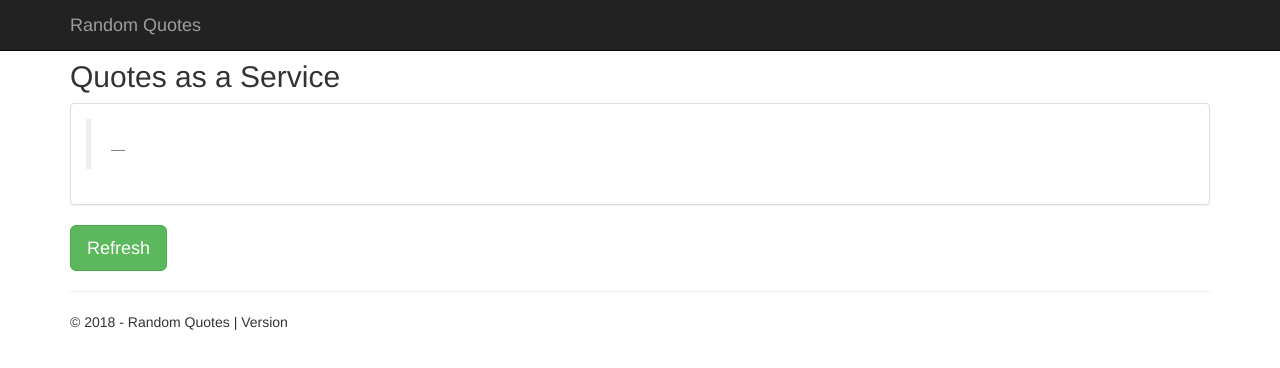
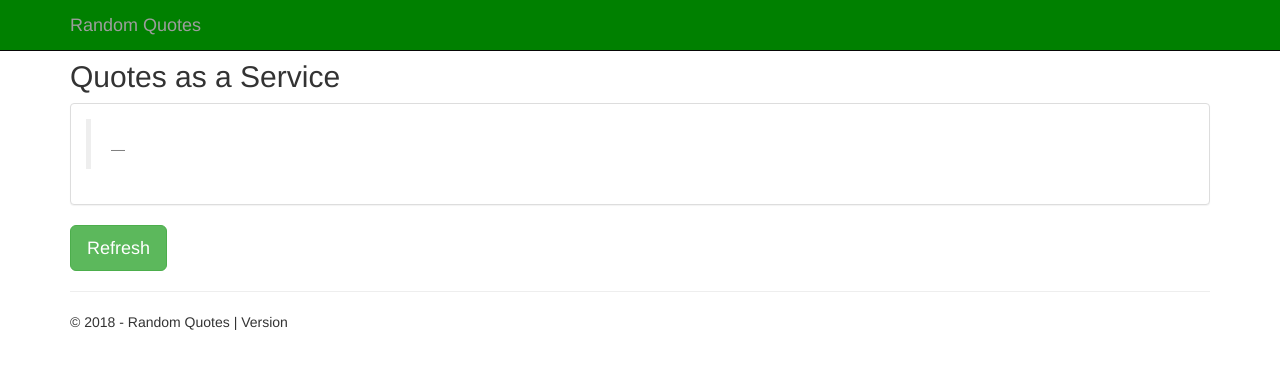
Before and after one commit to OctopusSamples/RandomQuotes-Frontend-Go, a plain HTML site: page web/index.html in a window 1280 px wide. Drawn offline with Linux system fonts and the light colour scheme; no server answers.

Commit message:
Feature branch example

```diff
--- a/web/index.html
+++ b/web/index.html
@@ -13,7 +13,7 @@
 
 <body>
 
-<nav class="navbar navbar-inverse navbar-fixed-top">
+<nav class="navbar navbar-inverse navbar-fixed-top" style="background-color: green">
     <div class="container">
         <div class="navbar-header">
             <button type="button" class="navbar-toggle" data-toggle="collapse" data-target=".navbar-collapse">
```
